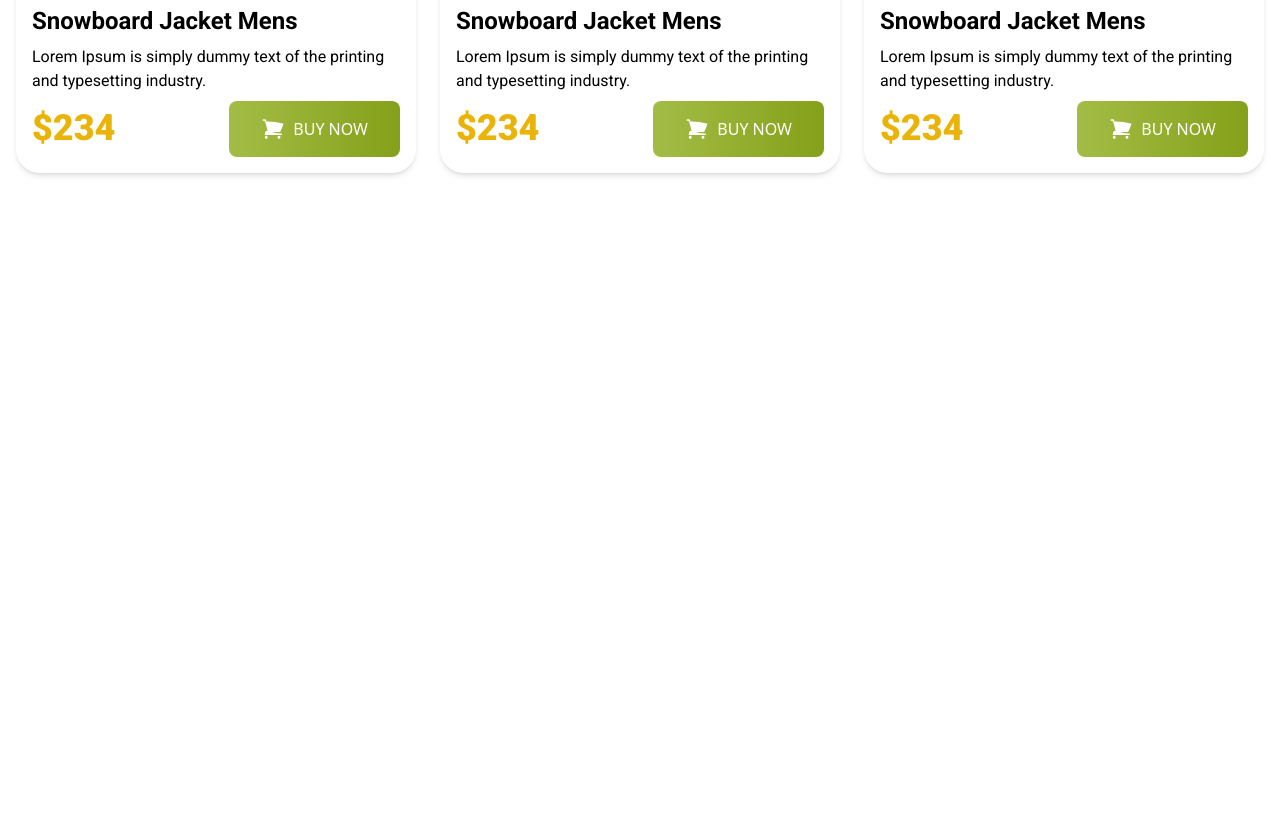
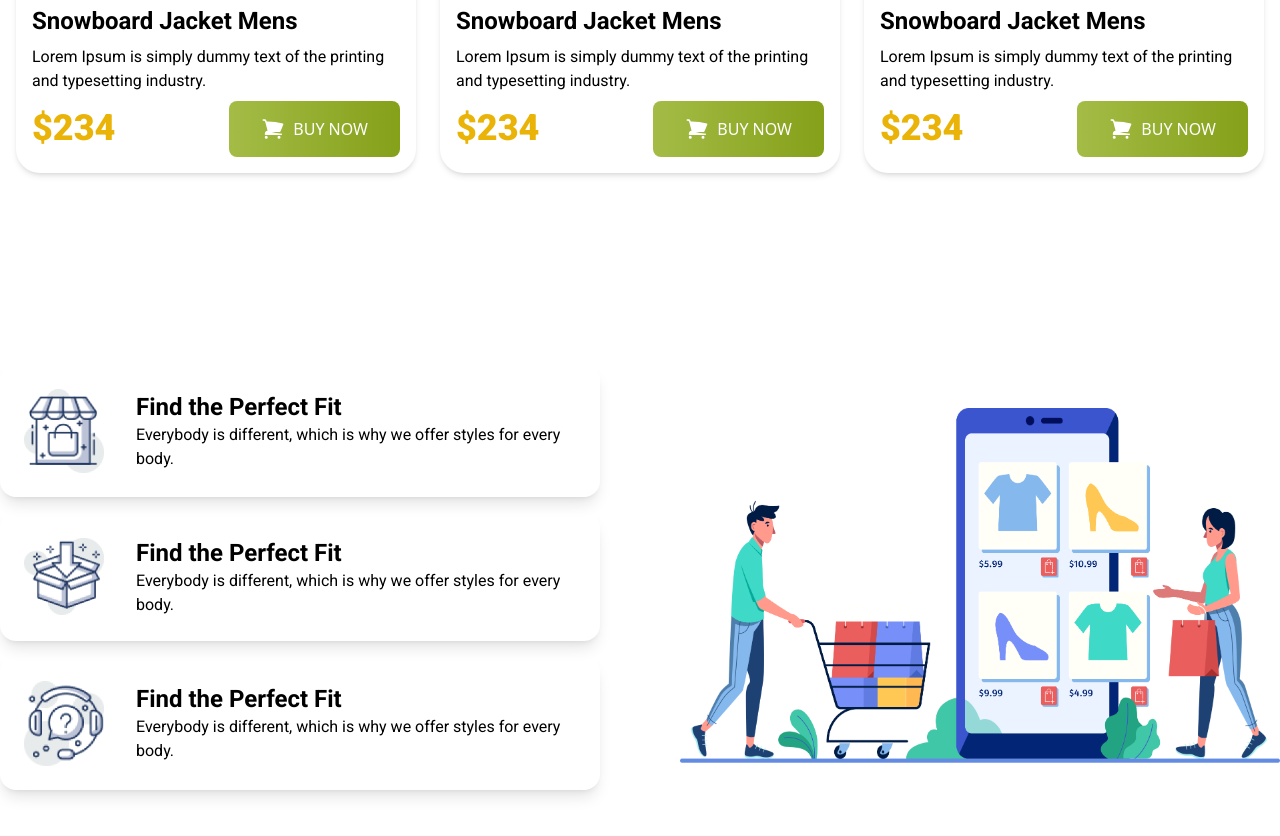
Before and after one commit to mashfikur/penguin-fashion-website-responsive, a plain HTML site: page index.html in a window 1280 px wide. Shown: the part 1901-2737 px from the top of the page. Before the commit the page ends 2138 px from the top, so only its background shows below. Drawn offline with nearby package versions, Linux system fonts and the light colour scheme.

Commit message:
footer section added

```diff
--- a/index.html
+++ b/index.html
@@ -362,7 +362,59 @@
         </div>
       </div>
     </main>
-    <footer></footer>
+
+    <!-- footer section -->
+    <footer
+      class="flex gap-20 max-w-7xl mx-auto items-center justify-between lg:mt-32 lg:mb-48 lg:space-y-4"
+    >
+      <!-- footer left card container -->
+      <div class="w-1/2 lg:flex lg:flex-col lg:gap-4">
+        <!-- card -->
+        <div
+          class="flex items-center justify-between gap-8 p-6 rounded-2xl shadow-lg"
+        >
+          <img class="w-20" src="images/icons/house.png" alt="" />
+          <div>
+            <h3 class="font-roboto text-2xl font-bold">Find the Perfect Fit</h3>
+            <p class="font-roboto">
+              Everybody is different, which is why we offer styles for every
+              body.
+            </p>
+          </div>
+        </div>
+        <!-- card -->
+        <div
+          class="flex items-center justify-between gap-8 p-6 rounded-2xl shadow-lg"
+        >
+          <img class="w-20" src="images/icons/box.png" alt="" />
+          <div>
+            <h3 class="font-roboto text-2xl font-bold">Find the Perfect Fit</h3>
+            <p class="font-roboto">
+              Everybody is different, which is why we offer styles for every
+              body.
+            </p>
+          </div>
+        </div>
+        <!-- card -->
+        <div
+          class="flex items-center justify-between gap-8 p-6 rounded-2xl shadow-lg"
+        >
+          <img class="w-20" src="images/icons/question.png" alt="" />
+          <div>
+            <h3 class="font-roboto text-2xl font-bold">Find the Perfect Fit</h3>
+            <p class="font-roboto">
+              Everybody is different, which is why we offer styles for every
+              body.
+            </p>
+          </div>
+        </div>
+      </div>
+
+      <!-- footer right -->
+      <div class="w-1/2">
+        <img class="w-full" src="images/shopping.png" alt="" />
+      </div>
+    </footer>
 
     <!-- icon scripts -->
     <script
```
